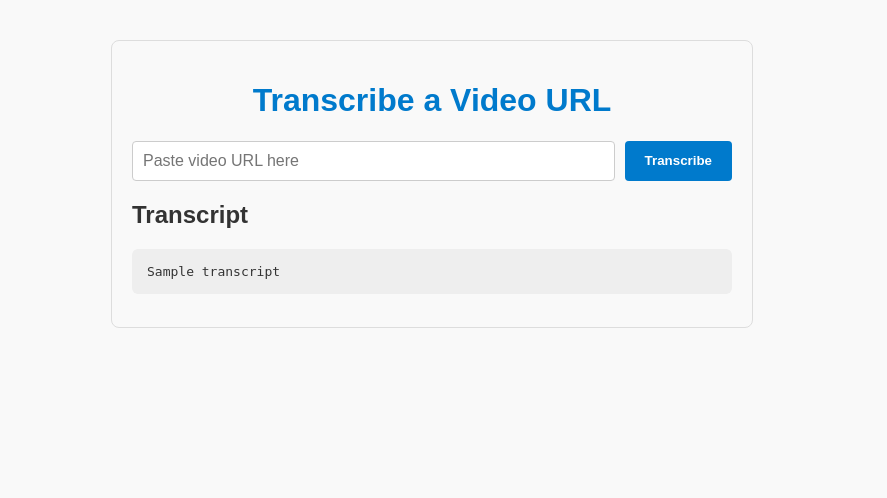
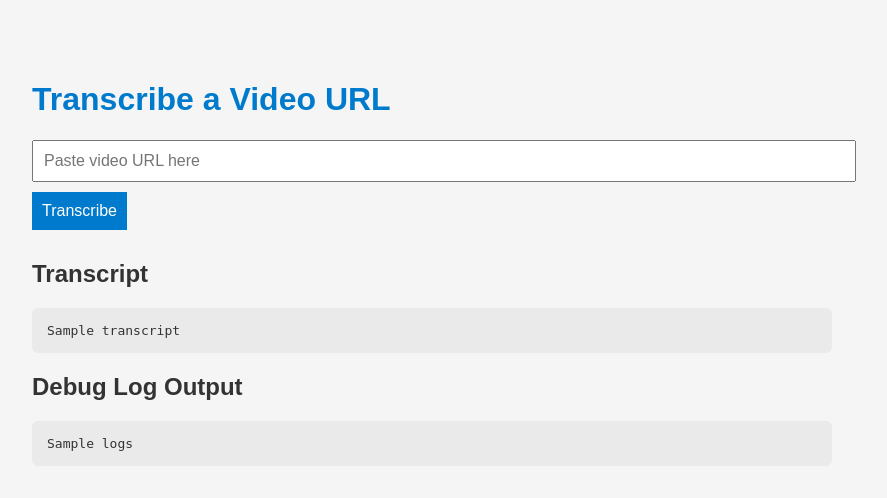
Before and after one commit to Th3Hawk/video-transcriber, a Flask app: template templates/index.html in a window 1280 px wide. Shown: the top 498 px of the page, without its empty margins (208-1095 px from the left). Run offline with Flask 3, Linux system fonts and the light colour scheme; the template is opened without the code that fills it: most values are stand-ins (such as "Sample title", 1, 10 or a date in 2020).

Commit message:
Initial commit with working app

```diff
--- a/app.py
+++ b/app.py
@@ -1,46 +1,23 @@
-from flask import Flask, request, render_template
+from flask import Flask, render_template, request
 import asyncio
-import io
-from contextlib import redirect_stdout
 from transcript_worker import process_url
-
-from pathlib import Path
 
 app = Flask(__name__)
 
 @app.route("/", methods=["GET", "POST"])
 def index():
     transcript = ""
-    logs = ""
-
     if request.method == "POST":
         url = request.form.get("video_url")
-
-        async def run_and_capture():
-            f = io.StringIO()
-
-            try:
-                # Capture all stdout from process_url
-                with redirect_stdout(f):
-                    await process_url(url)
-            except Exception as e:
-                f.write(f"[ERROR] Exception during processing: {e}\n")
-
-            log_output = f.getvalue()
-
-            # Try to find the newest transcript file
-            transcript_dir = Path("transcripts")
-            if transcript_dir.exists():
-                txt_files = sorted(transcript_dir.glob("*.txt"), key=lambda p: p.stat().st_mtime, reverse=True)
-                if txt_files:
-                    transcript_text = txt_files[0].read_text()
-                    return transcript_text, log_output
-
-            return "[No transcript file found]", log_output
-
-        transcript, logs = asyncio.run(run_and_capture())
-
-    return render_template("index.html", transcript=transcript, logs=logs)
+        async def run_single():
+            await process_url(url)
+            from pathlib import Path
+            files = sorted(Path("transcripts").glob("*.txt"), key=lambda p: p.stat().st_mtime, reverse=True)
+            if files:
+                return files[0].read_text()
+            return "[No transcript file found]"
+        transcript = asyncio.run(run_single())
+    return render_template("index.html", transcript=transcript)
 
 if __name__ == "__main__":
     app.run(debug=True)
--- a/requirements.txt
+++ b/requirements.txt
@@ -0,0 +1,3 @@
+flask
+playwright
+aiofiles
--- a/templates/index.html
+++ b/templates/index.html
@@ -5,50 +5,34 @@
     <style>
         body {
             font-family: Arial, sans-serif;
-            max-width: 600px;
+            max-width: 800px;
             margin: 40px auto;
             padding: 20px;
-            background: #f9f9f9;
+            background: #f5f5f5;
             color: #333;
-            border: 1px solid #ddd;
-            border-radius: 8px;
         }
         h1 {
-            text-align: center;
             color: #007acc;
         }
-        form {
-            margin-bottom: 20px;
-            display: flex;
-            gap: 10px;
+        input[type="url"], button {
+            padding: 10px;
+            font-size: 1rem;
+            margin-bottom: 10px;
         }
         input[type="url"] {
-            flex-grow: 1;
-            padding: 10px;
-            font-size: 1rem;
-            border: 1px solid #ccc;
-            border-radius: 4px;
+            width: 100%;
         }
         button {
-            padding: 10px 20px;
             background: #007acc;
+            color: white;
             border: none;
-            color: white;
-            font-weight: bold;
-            border-radius: 4px;
             cursor: pointer;
-            transition: background 0.3s;
-        }
-        button:hover {
-            background: #005f99;
         }
         pre {
-            white-space: pre-wrap;
-            background: #eee;
+            background: #eaeaea;
             padding: 15px;
             border-radius: 6px;
-            max-height: 400px;
-            overflow-y: auto;
+            white-space: pre-wrap;
         }
     </style>
 </head>
@@ -63,5 +47,10 @@
         <h2>Transcript</h2>
         <pre>{{ transcript }}</pre>
     {% endif %}
+
+    {% if logs %}
+        <h2>Debug Log Output</h2>
+        <pre>{{ logs }}</pre>
+    {% endif %}
 </body>
 </html>
```
